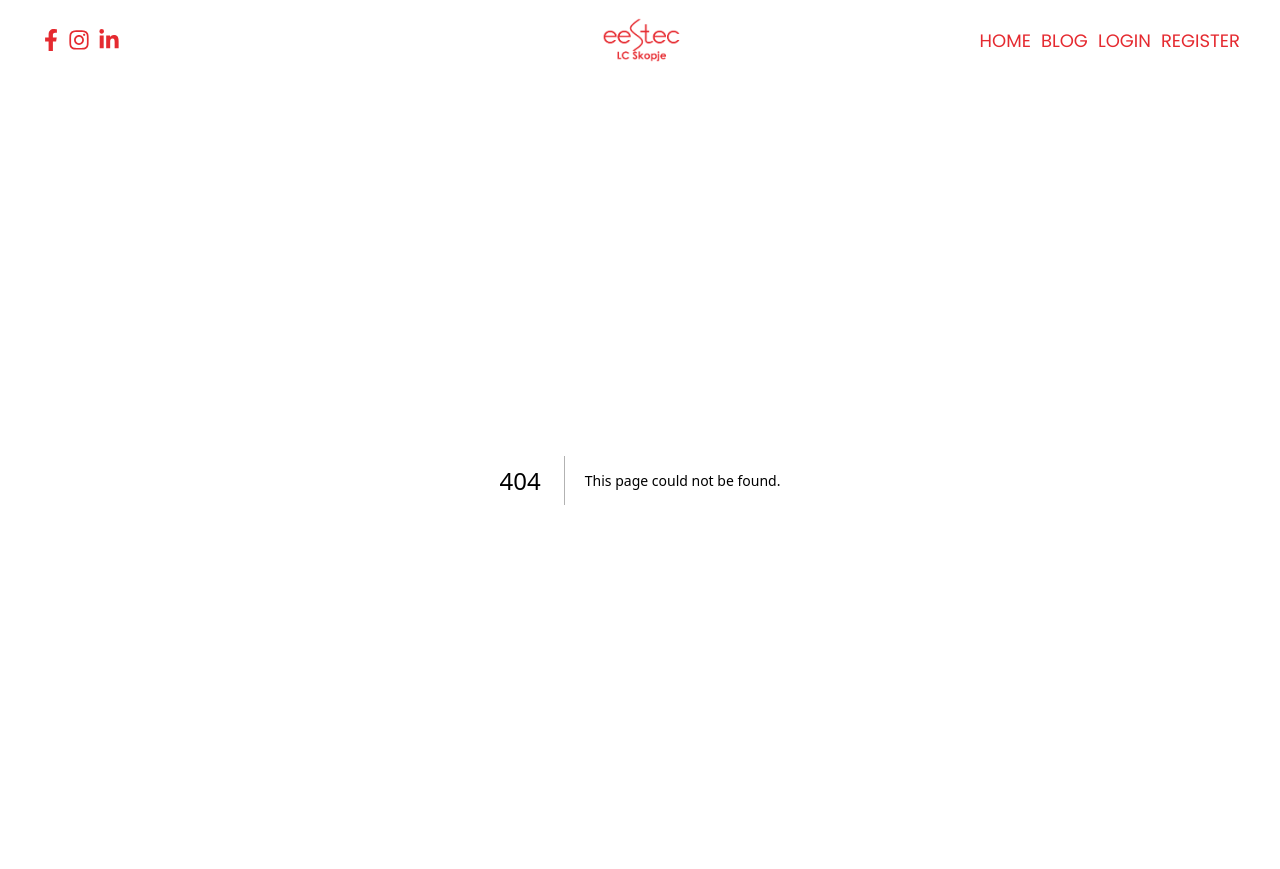
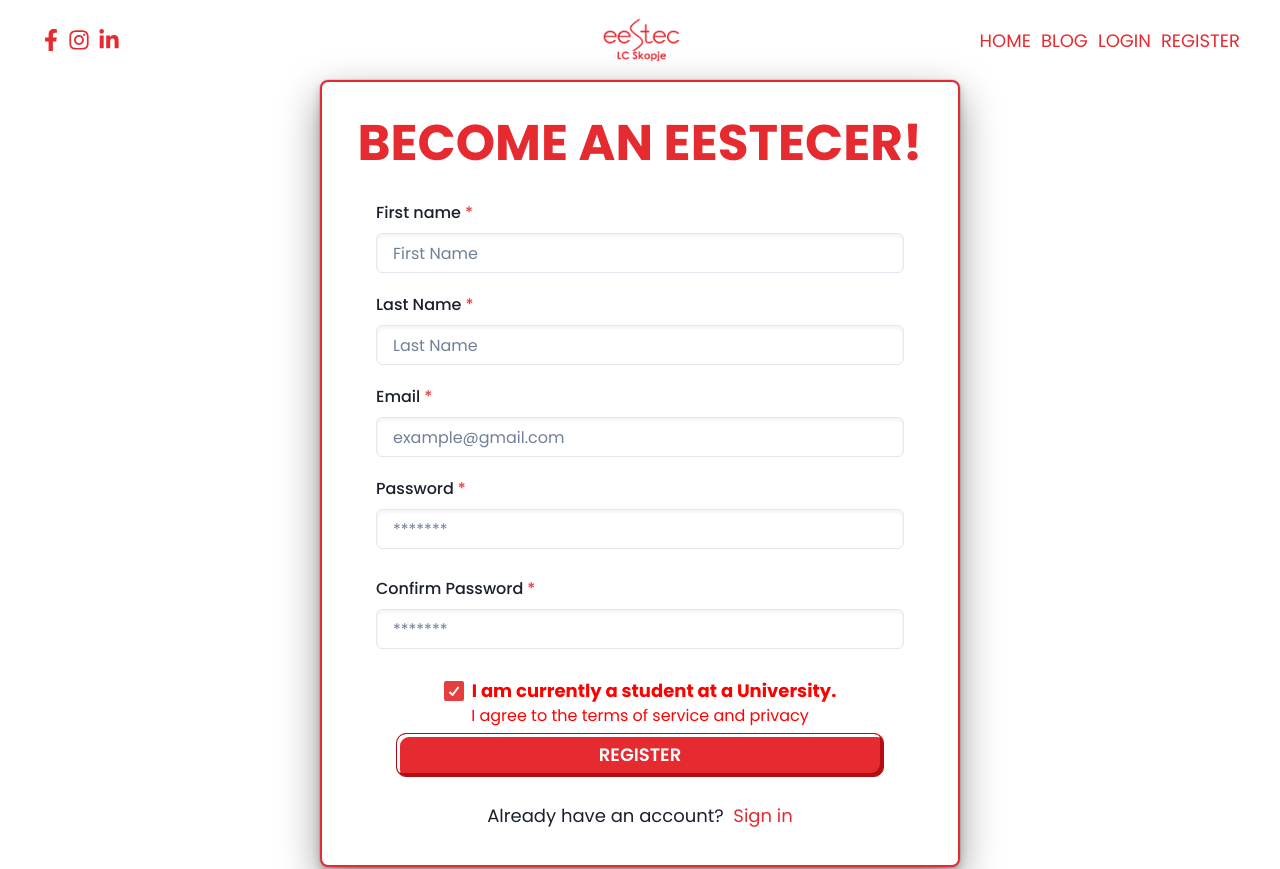
Before and after one commit to MarioStojcevski/eestec.mk, a Next.js app in the folder frontend/: page /register in a window 1280 px wide. Before the commit this address had no page. Shown: the top 869 px of the page. Built offline with nearby package versions, Linux system fonts and the light colour scheme.

Commit message:
FTR: Customized the register page

```diff
--- /dev/null
+++ b/frontend/pages/register.tsx
@@ -0,0 +1,214 @@
+import {
+  Stack,
+  Text,
+  Button,
+  Center,
+  Link,
+  Heading,
+  FormControl,
+  FormLabel,
+  FormHelperText,
+  Input,
+  Checkbox,
+  Card,
+  chakra,
+} from "@chakra-ui/react";
+import React, { useState } from "react";
+
+{
+  /*   1. NOT RESPONSIVE! -> to use padding instead of margins
+        2."Confirm Password" needs to be fixed
+        3.In "Already have acc." the "Sign in" button needs to be updated with ref. link to "Login page"
+        4.Smile more often
+    */
+}
+
+const Register = () => {
+  const [firstName, setFirstName] = useState("");
+  const [lastName, setLastName] = useState("");
+  const [email, setEmail] = useState("");
+  const [password, setPassword] = useState("");
+  const [confirmPassword, setConfirmPassword] = useState("");
+  const registerHandler = (event: { preventDefault: () => void }) => {
+    event.preventDefault();
+    console.log(
+      `First Name: ${firstName}\nLast Name: ${lastName}\nEmail: ${email}\nPassword: ${password}\nConfirm Password: ${confirmPassword}`
+    );
+  };
+
+  return (
+    <Center bg="white">
+      <Card
+        width="100%"
+        boxShadow="dark-lg"
+        border="2px"
+        borderColor="primary"
+        p="6"
+        rounded="lg"
+        w="80vh"
+        mb="50"
+      >
+        <Heading
+          variant="h1"
+          color={{ base: "primary", md: "primary" }}
+          textAlign="center"
+          mb="5"
+        >
+          Become An EESTECer!
+        </Heading>
+
+        <chakra.form
+          onSubmit={registerHandler}
+          display="flex"
+          flexDir="column"
+          px={30}
+        >
+          {/*This is "First Name" code section */}
+          <FormControl isRequired textAlign="left" mb="5">
+            <FormLabel fontSize={{ base: "12px", md: "16px" }}>
+              First name
+            </FormLabel>
+
+            <Input
+              type="firstName"
+              placeholder="First Name"
+              w="100%"
+              boxShadow="inner"
+              fontSize={{ base: "12px", md: "14px", lg: "16px" }}
+              onChange={(event) => setFirstName(event.currentTarget.value)}
+            />
+
+            <FormHelperText hidden={true}>
+              Please enter your first name
+            </FormHelperText>
+          </FormControl>
+
+          {/*This is "Last Name" code section */}
+          <FormControl isRequired textAlign="left" mb="5">
+            <FormLabel fontSize={{ base: "12px", md: "16px" }}>
+              Last Name
+            </FormLabel>
+
+            <Input
+              type="lastName"
+              placeholder="Last Name"
+              w="100%"
+              boxShadow="inner"
+              fontSize={{ base: "12px", md: "14px", lg: "16px" }}
+              onChange={(event) => setLastName(event.currentTarget.value)}
+            />
+
+            <FormHelperText hidden={true}>
+              Please enter your last name
+            </FormHelperText>
+          </FormControl>
+
+          {/*This is "Email" code section */}
+          <FormControl isRequired textAlign="left" mb="5">
+            <FormLabel fontSize={{ base: "12px", md: "16px" }}>Email</FormLabel>
+
+            <Input
+              type="email"
+              placeholder="example@gmail.com"
+              w="100%"
+              boxShadow="inner"
+              fontSize={{ base: "12px", md: "14px", lg: "16px" }}
+              onChange={(event) => setEmail(event.currentTarget.value)}
+            />
+
+            <FormHelperText hidden={true}>
+              Please enter your email
+            </FormHelperText>
+          </FormControl>
+
+          {/*This is "Password" code section */}
+          <FormControl isRequired textAlign="left" mb="7">
+            <FormLabel fontSize={{ base: "12px", md: "16px" }}>
+              Password
+            </FormLabel>
+
+            <Input
+              type="password"
+              placeholder="*******"
+              w="100%"
+              boxShadow="inner"
+              fontSize={{ base: "12px", md: "14px", lg: "16px" }}
+              onChange={(event) => setPassword(event.currentTarget.value)}
+            />
+
+            <FormHelperText hidden={true}>
+              Please enter your password
+            </FormHelperText>
+          </FormControl>
+
+          <FormControl isRequired textAlign="left" mb="7">
+            <FormLabel fontSize={{ base: "12px", md: "16px" }}>
+              Confirm Password
+            </FormLabel>
+
+            {/*This is "Confirm password" code section and needs to be fixed*/}
+            <Input
+              type="password"
+              placeholder="*******"
+              w="100%"
+              boxShadow="inner"
+              fontSize={{ base: "12px", md: "14px", lg: "16px" }}
+              onChange={(event) =>
+                setConfirmPassword(event.currentTarget.value)
+              }
+            />
+
+            <FormHelperText hidden={true}>
+              Please enter your password again to confirm
+            </FormHelperText>
+          </FormControl>
+
+          <Checkbox
+            alignSelf="center"
+            isInvalid
+            color="red"
+            fontWeight="bold"
+            size="lg"
+            colorScheme="red"
+            defaultChecked
+          >
+            I am currently a student at a University.
+          </Checkbox>
+
+          <Text color="red" textAlign="center">
+            I agree to the <Link>terms of service</Link> and{" "}
+            <Link>privacy</Link>
+          </Text>
+          {/*This is "Register" code section*/}
+          <Center fontSize={{ base: "10px", md: "18px" }} mb="5">
+            <Button type="submit" w="100%" mr="5" ml="5">
+              REGISTER
+            </Button>
+          </Center>
+        </chakra.form>
+
+        {/*This is "Already have account" code section and needs to be fixed*/}
+
+        {
+          <Stack justify="center" spacing="4">
+            <Text as="div" textAlign="left">
+              <Center mb="3" fontSize={{ base: "16px", md: "18px" }}>
+                <span> Already have an account? &nbsp;</span>
+                {/*in href, the link to the login section should be placed -> (https://eestec.mk/login) */}
+                <Link
+                  href="https://eestec.mk/contactus/"
+                  color="primary"
+                  variant="link"
+                >
+                  Sign in
+                </Link>
+              </Center>
+            </Text>
+          </Stack>
+        }
+      </Card>
+    </Center>
+  );
+};
+
+export default Register;
```
Also changed, not shown: frontend/styles/components/card-styles.ts (deleted, +0 -15 lines).
